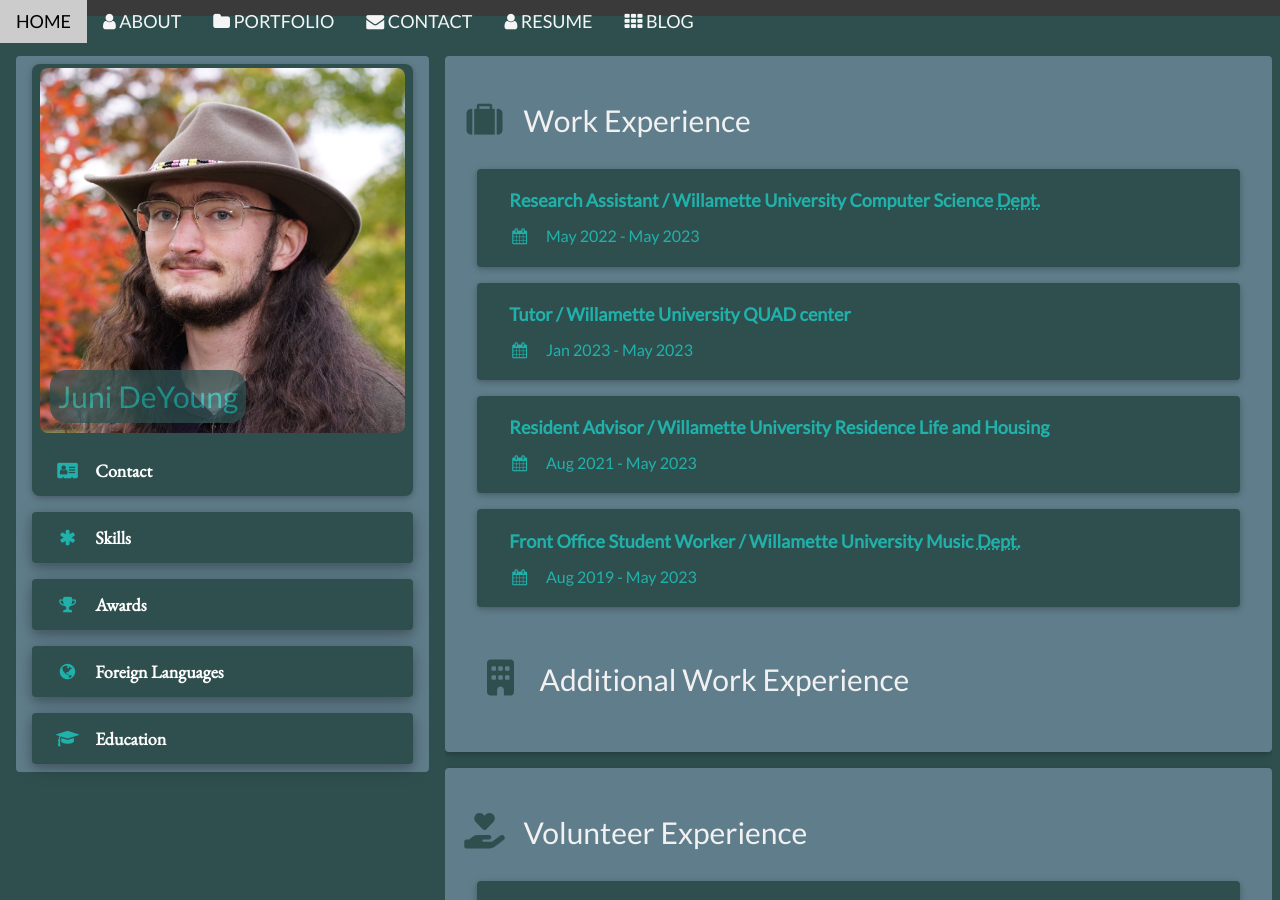
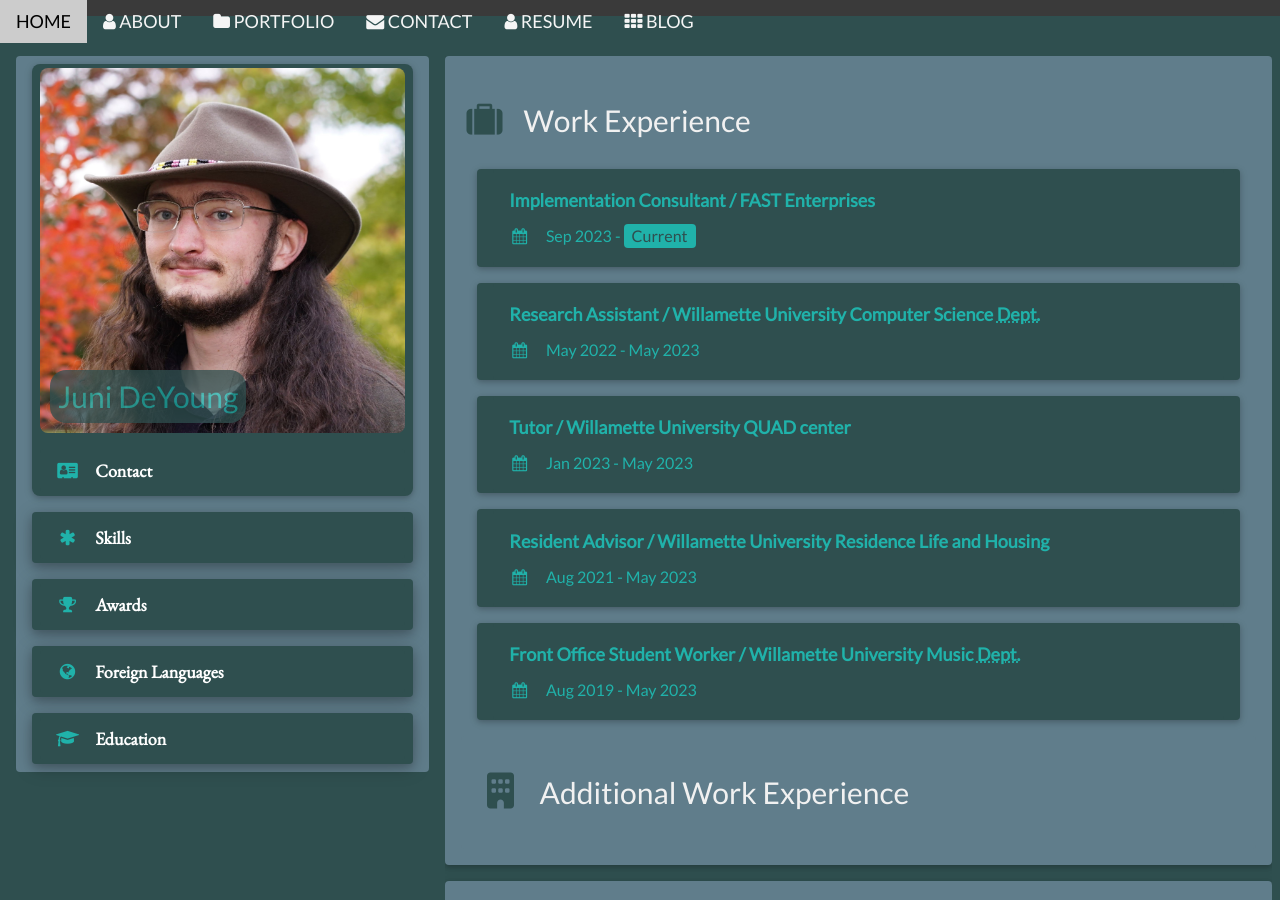
Before and after one commit to jldeyoung/jldeyoung.github.io, a Jekyll site: the page resume.html, which Jekyll copies as it is, in a window 1280 px wide and 900 px high. Built offline with Jekyll 4.4.1, drawn with Linux system fonts in a browser that asks for light colours; nearby versions of some CDN libraries; comment, search, counter and statistics services are not loaded.

Commit message:
Add FAST IC to resume

```diff
--- a/resume.html
+++ b/resume.html
@@ -306,15 +306,15 @@
         <h2 class="w3-text-light-grey w3-padding-16"><i class="fa fa-suitcase fa-fw w3-margin-right w3-xxlarge" style="color:darkslategrey"></i>Work Experience</h2>
 		<div id="work" class="w3-container">
 			<!--FAST-->
-			<!--<div class="w3-container w3-card w3-round w3-margin-bottom" style="background-color:darkslategrey">
+			<div class="w3-container w3-card w3-round w3-margin-bottom" style="background-color:darkslategrey">
 			  <button onclick="hide_show('fast')" class="w3-button w3-block w3-round w3-hover-teal w3-hover-text-dark-grey w3-left-align">
 			  <h5><b>Implementation Consultant / FAST Enterprises</b></h5>
-			  <h6><i class="fa fa-calendar fa-fw w3-margin-right"></i>Aug 2023 - <span class="w3-tag w3-round" style="background-color:lightseagreen; color:darkslategrey">Current</span></h6>
+			  <h6><i class="fa fa-calendar fa-fw w3-margin-right"></i>Sep 2023 - <span class="w3-tag w3-round" style="background-color:lightseagreen; color:darkslategrey">Current</span></h6>
 			  </button>
 			    <ul class="w3-large w3-hide" id="fast">
 				<li>Consulted with agencies to understand their business needs and how to implement the FAST software to best serve their customers</li>
 				<li>Clearly delivered information at both a high level and a technical level</li>
-				<li>Worked with a team of ??? people to problem-solve and respond quickly to changing project requirements and customer needs</li>
+				<li>Worked with a team of 40-50 FASTies and client representatives to problem-solve and respond quickly to changing project requirements and customer needs</li>
 				<li>Configured client-specific functionality to meet client agency’s unique requirements beyond out-of-the-box functionality, using built-in FAST tools as well as VB.Net and C#</li>
 				<li>Created and modified SQL queries to efficiently retrieve data from a relational database</li>
 				<li>Implemented new features, navigating them through testing and deployment</li>
```
